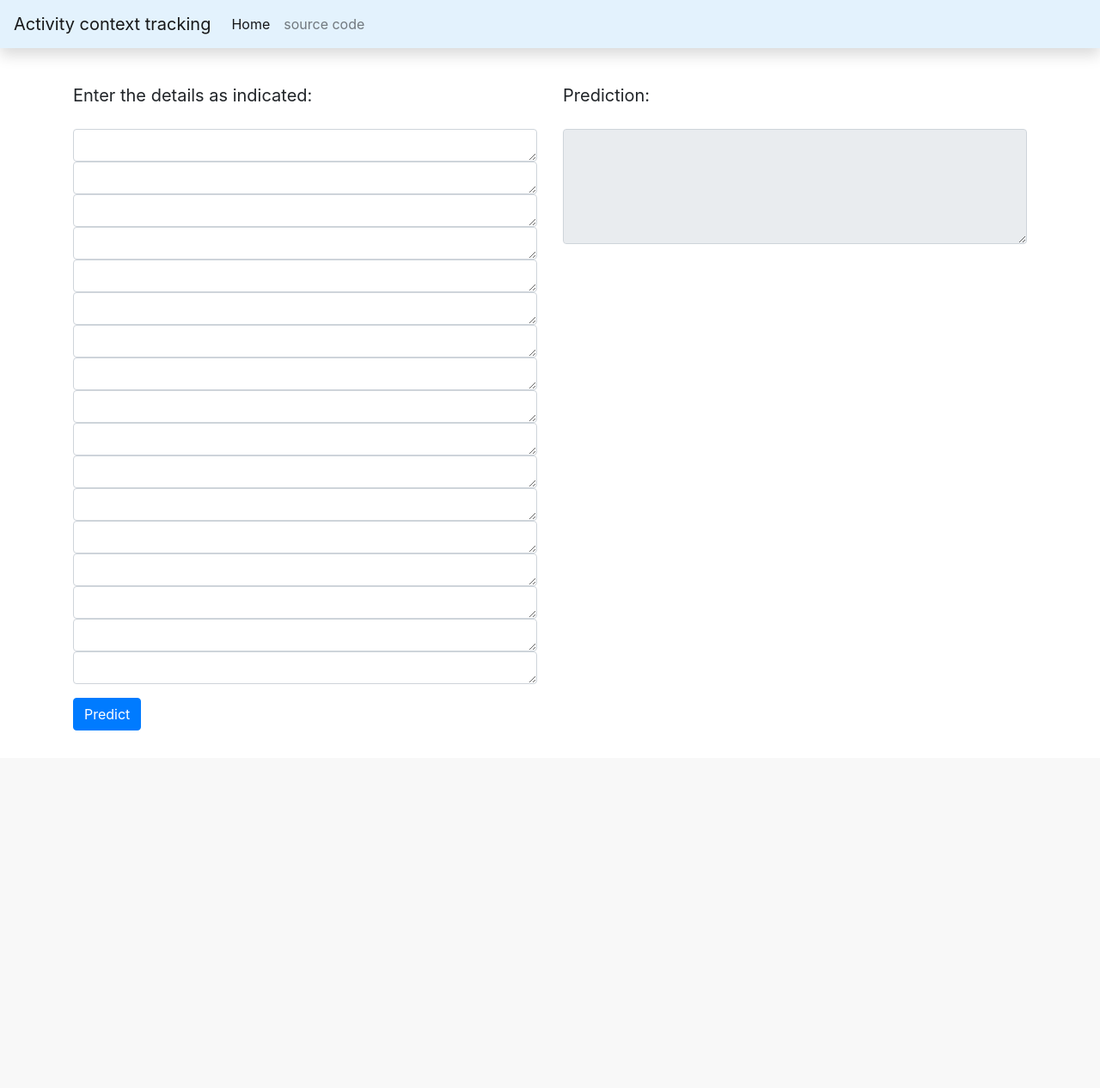
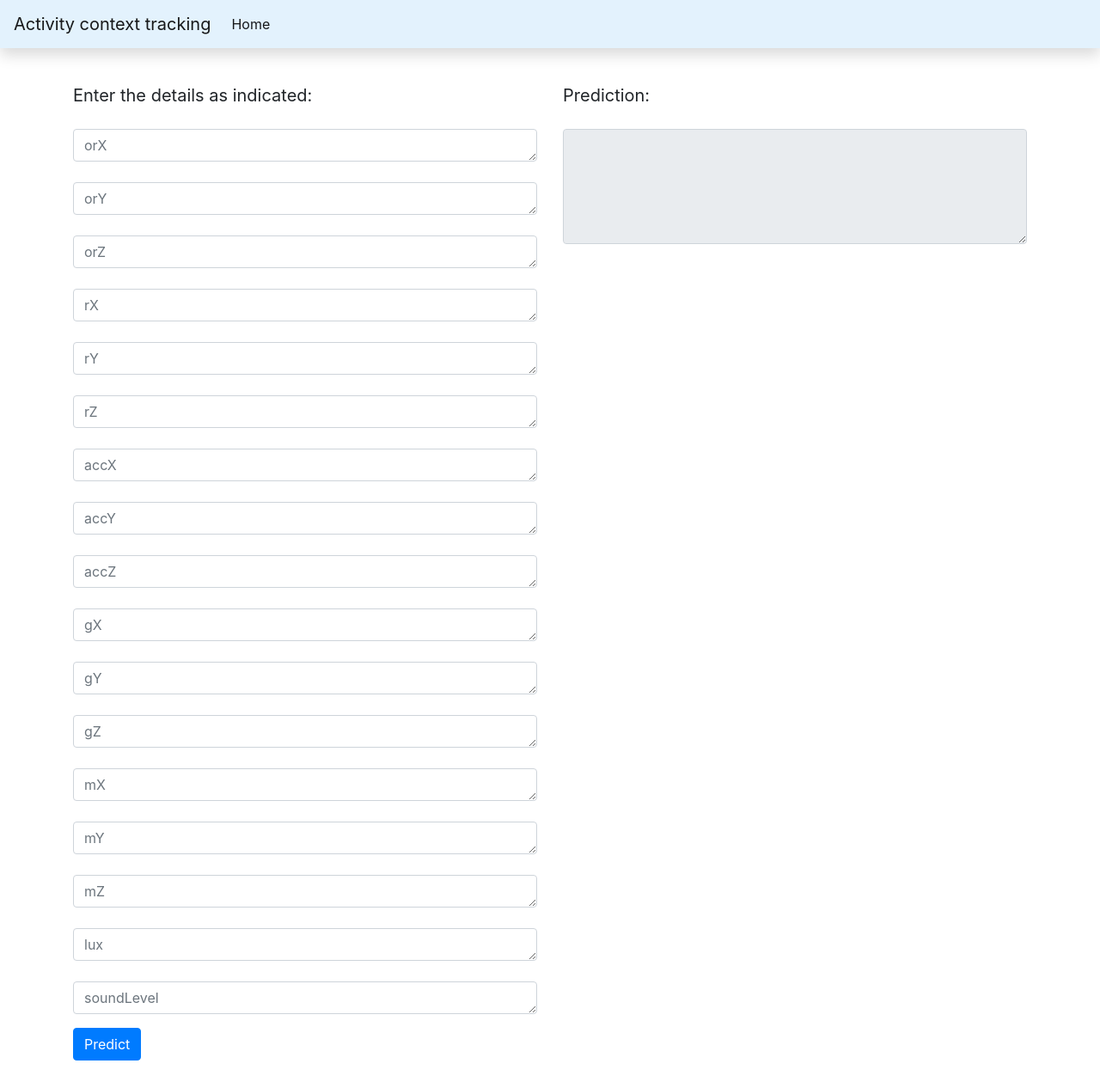
Before and after one commit to likhith00/activity_tracking, a Flask app: page / in a window 1280 px wide. Shown: the whole page at 86% size. Before the commit the page ends 850 px from the top, so only its background shows below. Run offline with Flask 2, Linux system fonts and the light colour scheme; some libraries are stand-ins or nearby versions.

Commit message:
webapp updated

```diff
--- a/webapp/templates/index.html
+++ b/webapp/templates/index.html
@@ -24,9 +24,6 @@ Activity context tracking
             <li class="nav-item active">
                 <a class="nav-link" href="/">Home <span class="sr-only">(current)</span></a>
             </li>
-            <li class="nav-item">
-                <a class="nav-link" href="https://github.com/c17hawke/dvc-plus-cml-test">source code</a>
-            </li>
         </ul>
     </div>
 </nav>
@@ -51,39 +48,39 @@ Activity context tracking
                             </label>
 
                             <textarea class="form-control" name="orX" rows="1"
-                                placeholder=""></textarea>
+                                placeholder="orX"></textarea><br>
                             <textarea class="form-control" name="orY" rows="1"
-                                placeholder=""></textarea>
+                                placeholder="orY"></textarea><br>
                             <textarea class="form-control" name="orZ" rows="1"
-                                placeholder=""></textarea>
+                                placeholder="orZ"></textarea><br>
                             <textarea class="form-control" name="rX" rows="1"
-                                placeholder=""></textarea>
+                                placeholder="rX"></textarea><br>
                             <textarea class="form-control" name="rY" rows="1"
-                                placeholder=""></textarea>
+                                placeholder="rY"></textarea><br>
                             <textarea class="form-control" name="rZ" rows="1"
-                                placeholder=""></textarea>
+                                placeholder="rZ"></textarea><br>
                             <textarea class="form-control" name="accX" rows="1"
-                                placeholder=""></textarea>
+                                placeholder="accX"></textarea><br>
                             <textarea class="form-control" name="accY" rows="1"
-                                placeholder=""></textarea>
+                                placeholder="accY"></textarea><br>
                             <textarea class="form-control" name="accZ" rows="1"
-                                placeholder=""></textarea>
+                                placeholder="accZ"></textarea><br>
                             <textarea class="form-control" name="gX" rows="1"
-                                placeholder=""></textarea>
+                                placeholder="gX"></textarea><br>
                             <textarea class="form-control" name="gY" rows="1"
-                                placeholder=""></textarea>
+                                placeholder="gY"></textarea><br>
                             <textarea class="form-control" name="gZ" rows="1"
-                                placeholder=""></textarea>
+                                placeholder="gZ"></textarea><br>
                             <textarea class="form-control" name="mX" rows="1"
-                                placeholder=""></textarea>
+                                placeholder="mX"></textarea><br>
                             <textarea class="form-control" name="mY" rows="1"
-                                placeholder=""></textarea>
+                                placeholder="mY"></textarea><br>
                             <textarea class="form-control" name="mZ" rows="1"
-                                placeholder=""></textarea>
+                                placeholder="mZ"></textarea><br>
                             <textarea class="form-control" name="lux" rows="1"
-                                placeholder=""></textarea>
+                                placeholder="lux"></textarea><br>
                             <textarea class="form-control" name="soundLevel" rows="1"
-                                placeholder=""></textarea>
+                                placeholder="soundLevel"></textarea>
 
                         </div>
 
```
